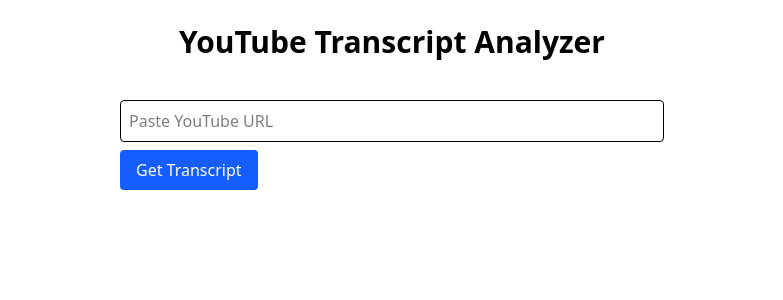
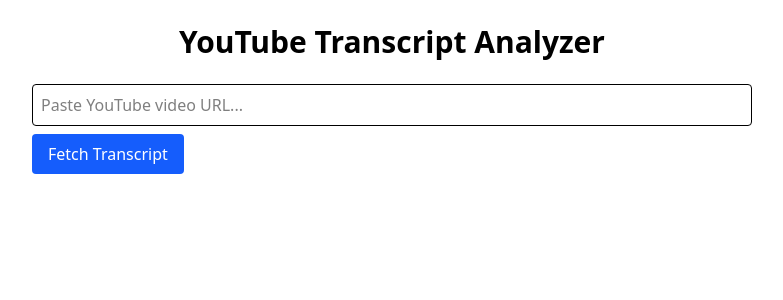
Before and after one commit to ayunarang/Nexa-AI, a React (Vite) app in the folder frontend/: page / in a window 1280 px wide. Shown: the top 300 px of the page, without its empty margins (248-1031 px from the left). Built offline with nearby package versions, Linux system fonts and the light colour scheme.

Commit message:
Embed chunks and store in db and vector

```diff
--- a/frontend/src/App.jsx
+++ b/frontend/src/App.jsx
@@ -1,11 +1,26 @@
+import { useState } from "react";
 import TranscriptInput from "./components/TranscriptInput";
+import TranscriptViewer from "./components/TranscriptViewer";
+import EmbedButton from "./components/EmbedButton";
 
 function App() {
+  const [url, setUrl] = useState("");
+  const [chunks, setChunks] = useState([]);
+  const [stored, setStored] = useState(false);
 
   return (
     <div className="p-6 max-w-3xl mx-auto">
       <h1 className="text-3xl font-bold mb-6 text-center">YouTube Transcript Analyzer</h1>
-      <TranscriptInput />
+      <TranscriptInput url={url} setUrl={setUrl} setChunks={setChunks} setStored={setStored} />
+      <TranscriptViewer chunks={chunks} />
+      {chunks.length > 0 && (
+        <EmbedButton chunks={chunks} setStored={setStored} />
+      )}
+      {stored && (
+        <p className="text-green-600 font-semibold mt-4">
+          Chunks embedded and stored successfully!
+        </p>
+      )}
     </div>
   );
 }
--- /dev/null
+++ b/frontend/src/components/EmbedButton.jsx
@@ -0,0 +1,22 @@
+import axios from "axios";
+
+export default function EmbedButton({ chunks, setStored }) {
+  const handleStoreEmbeddings = async () => {
+    try {
+      const res = await axios.post("http://localhost:8000/api/transcript/embed-store", { chunks });
+      if (res.data.status === "success") {
+        setStored(true);
+        alert(`Stored ${res.data.stored} chunks.`);
+      }
+    } catch (err) {
+      alert("Failed to store embeddings.");
+      console.error(err);
+    }
+  };
+
+  return (
+    <button onClick={handleStoreEmbeddings} className="bg-green-600 text-white px-4 py-2 rounded">
+      Save Embeddings to FAISS
+    </button>
+  );
+}
--- a/frontend/src/components/TranscriptInput.jsx
+++ b/frontend/src/components/TranscriptInput.jsx
@@ -1,39 +1,29 @@
-import { useState } from 'react';
-import { fetchTranscript } from '../api/transcript';
+import axios from "axios";
 
-export default function TranscriptInput() {
-  const [url, setUrl] = useState('');
-  const [chunks, setChunks] = useState([]);
-
-  const handleSubmit = async () => {
-    const result = await fetchTranscript(url);
-    setChunks(result);
+export default function TranscriptInput({ url, setUrl, setChunks, setStored }) {
+  const handleFetchTranscript = async () => {
+    setStored(false);
+    try {
+      const res = await axios.post("http://localhost:8000/api/transcript/fetch", { url });
+      setChunks(res.data);
+    } catch (err) {
+      alert("Failed to fetch transcript");
+      console.error(err);
+    }
   };
 
   return (
-    <div className="p-4 max-w-xl mx-auto">
+    <div className="mb-4">
       <input
         type="text"
+        placeholder="Paste YouTube video URL..."
+        className="border p-2 w-full rounded mb-2"
         value={url}
-        onChange={e => setUrl(e.target.value)}
-        placeholder="Paste YouTube URL"
-        className="border p-2 w-full rounded mb-2"
+        onChange={(e) => setUrl(e.target.value)}
       />
-      <button onClick={handleSubmit} className="bg-blue-600 text-white px-4 py-2 rounded">
-        Get Transcript
+      <button onClick={handleFetchTranscript} className="bg-blue-600 text-white px-4 py-2 rounded">
+        Fetch Transcript
       </button>
-
-      {chunks.length > 0 && (
-        <div className="mt-4">
-          <h2 className="text-lg font-semibold">Transcript Chunks:</h2>
-          {chunks.map((chunk, index) => (
-            <div key={index} className="border-b py-2">
-              <p><strong>{chunk.start.toFixed(1)}s - {chunk.end.toFixed(1)}s:</strong></p>
-              <p>{chunk.text}</p>
-            </div>
-          ))}
-        </div>
-      )}
     </div>
   );
 }
--- /dev/null
+++ b/frontend/src/components/TranscriptViewer.jsx
@@ -0,0 +1,17 @@
+export default function TranscriptViewer({ chunks }) {
+  if (!chunks.length) return null;
+
+  return (
+    <div className="my-6">
+      <h2 className="text-xl font-semibold mb-2">Transcript Chunks ({chunks.length})</h2>
+      {chunks.map((chunk, i) => (
+        <div key={i} className="border-b py-2 text-sm">
+          <p className="text-gray-600 font-semibold">
+            {chunk.start.toFixed(1)}s – {chunk.end.toFixed(1)}s
+          </p>
+          <p>{chunk.text}</p>
+        </div>
+      ))}
+    </div>
+  );
+}
```
